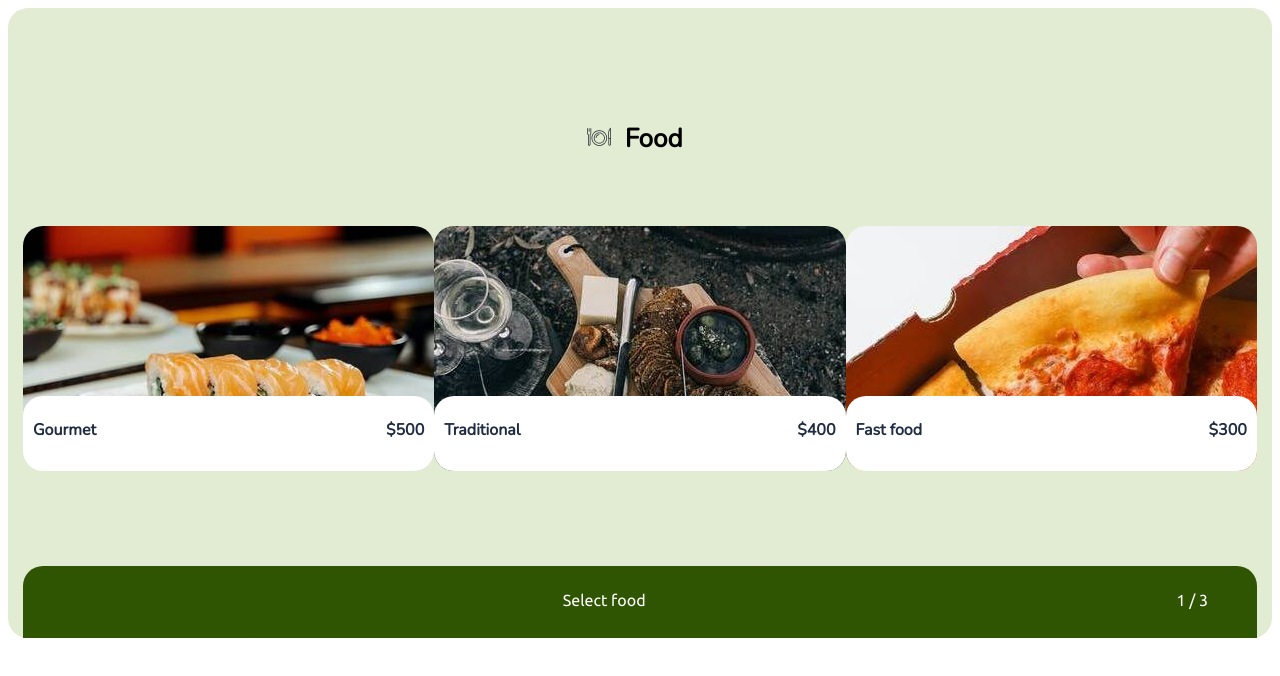
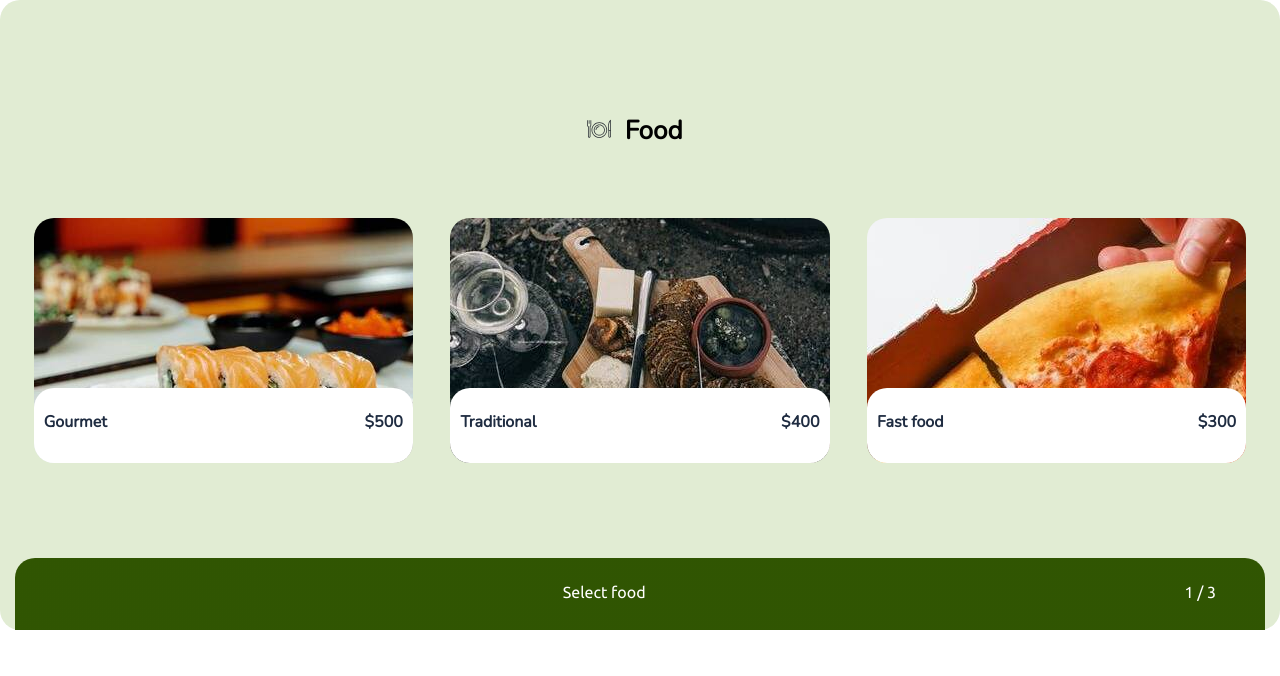
Before and after one commit to jadilovic/vacationBooking, a React (Create React App) app: page /food in a window 1280 px wide. Shown: the top 676 px of the page. Built offline with nearby package versions, Linux system fonts and the light colour scheme.

Commit message:
final commit

```diff
--- a/src/pages/Accommodation.js
+++ b/src/pages/Accommodation.js
@@ -62,7 +62,7 @@ const Accommodation = () => {
 			<Link
 				className={`${selectedAccommodation ? '' : 'disabled-link'}`}
 				style={{ textDecoration: 'none' }}
-				to={`${edit ? '/summary' : '/transport'}`}
+				to={`${!selectedAccommodation ? '' : edit ? '/summary' : '/transport'}`}
 			>
 				<div
 					className={`footer footer-accomm-color${
--- a/src/pages/Food.js
+++ b/src/pages/Food.js
@@ -65,7 +65,7 @@ const Food = () => {
 			<Link
 				className={`${selectedFood ? '' : 'disabled-link'}`}
 				style={{ textDecoration: 'none' }}
-				to="/summary"
+				to={`${selectedFood ? '/summary' : ''}`}
 			>
 				<div
 					className={`footer footer-food-color${selectedFood ? '' : '-dark'}`}
--- a/src/pages/Transport.js
+++ b/src/pages/Transport.js
@@ -62,7 +62,7 @@ const Transport = () => {
 			<Link
 				className={`${selectedTransport ? '' : 'disabled-link'}`}
 				style={{ textDecoration: 'none' }}
-				to={`${edit ? '/summary' : '/food'}`}
+				to={`${!selectedTransport ? '' : edit ? '/summary' : '/food'}`}
 			>
 				<div
 					className={`footer footer-transport-color${
--- a/src/styles/accommodation.css
+++ b/src/styles/accommodation.css
@@ -65,5 +65,5 @@
 }
 
 .disabled-link {
-	pointer-events: none;
+	cursor: not-allowed;
 }
--- a/src/styles/app.css
+++ b/src/styles/app.css
@@ -2,6 +2,10 @@
 	box-sizing: border-box;
 }
 
+body {
+	margin: 0;
+	min-height: 100vh;
+}
 .container {
 	border-radius: 20px;
 	padding-left: 15px;
@@ -39,7 +43,9 @@
 		width: 41.66%;
 	}
 	.col-s-6 {
-		width: 50%;
+		width: 47%;
+		margin-left: 1.5%;
+		margin-right: 1.5%;
 	}
 	.col-s-7 {
 		width: 58.33%;
@@ -71,13 +77,17 @@
 		width: 25%;
 	}
 	.col-4 {
-		width: 33.33%;
+		width: 30.33%;
+		margin-left: 1.5%;
+		margin-right: 1.5%;
 	}
 	.col-5 {
 		width: 41.66%;
 	}
 	.col-6 {
-		width: 50%;
+		width: 47%;
+		margin-left: 1.5%;
+		margin-right: 1.5%;
 	}
 	.col-7 {
 		width: 58.33%;
--- a/src/styles/welcome.css
+++ b/src/styles/welcome.css
@@ -22,11 +22,13 @@ b {
 
 .footer {
 	position: sticky;
+	margin-top: 60px;
 	bottom: 0px;
 	height: 72px;
 	padding: 9px;
 	font-size: 16px;
-	margin-top: 60px;
+	font-style: normal;
+	font-weight: 400;
 	background: #111111;
 	border-radius: 20px 20px 0px 0px;
 	text-align: center;
```
